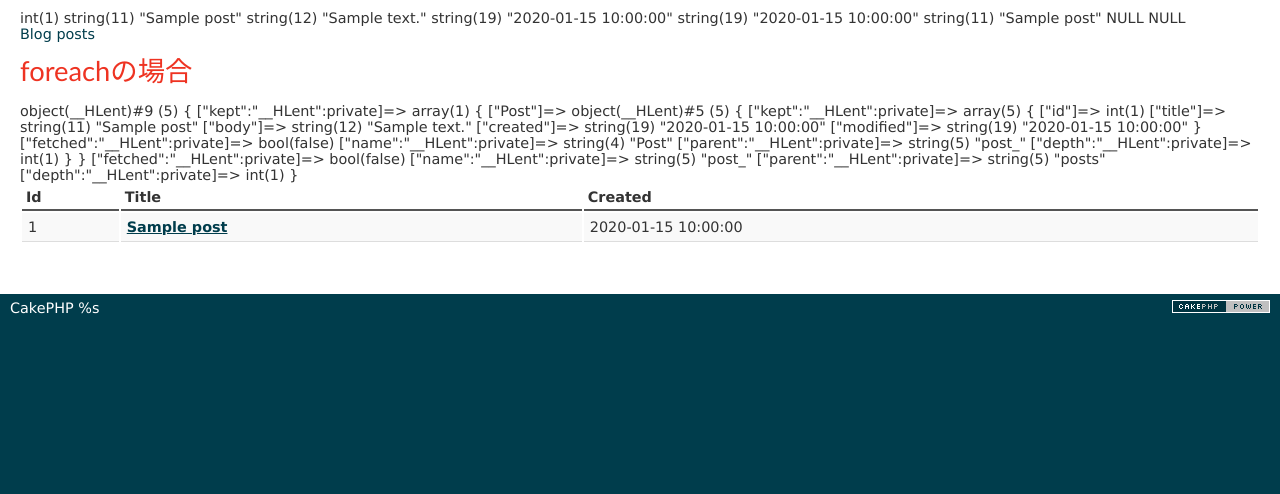
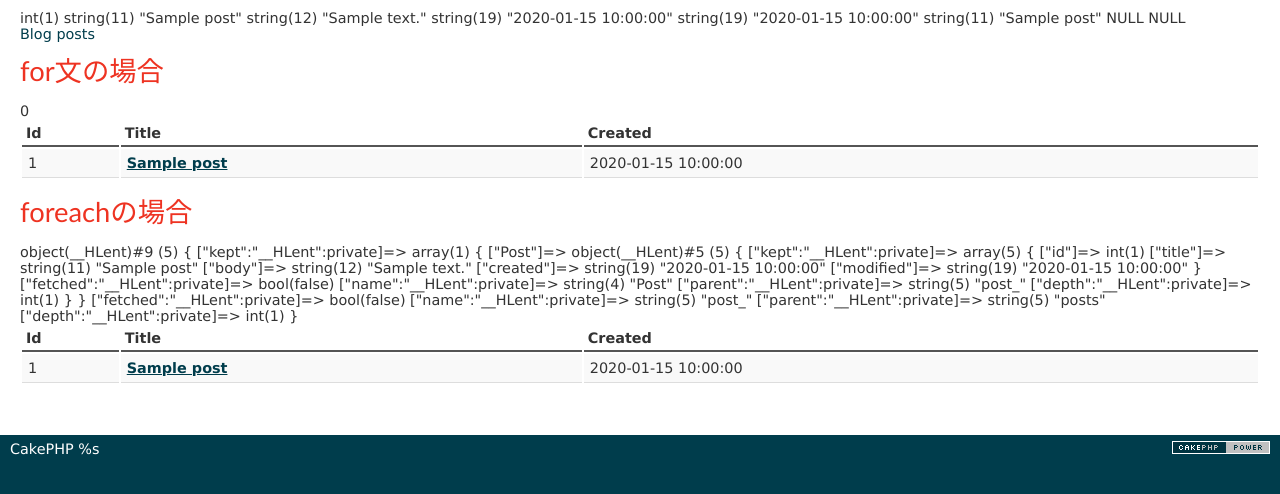
Before and after one commit to shinya-nexseed/cakephp, a CakePHP app: the page made by app/View/Posts/index.ctp in a window 1280 px wide. Shown: the part 47-541 px from the top of the page. Run offline with PHP 8.4 and a stand-in for CakePHP, Linux system fonts and the light colour scheme; the template is opened without the code that fills it: most values are stand-ins (such as "Sample title", 1, 10 or a date in 2020); data that the repository does not hold is empty; some libraries are stand-ins or nearby versions.

Commit message:
index.ctpのforeach文をfor文で実装する

```diff
--- a/app/View/Posts/index.ctp
+++ b/app/View/Posts/index.ctp
@@ -50,6 +50,30 @@
 
 
 <h1>Blog posts</h1>
+<h2>for文の場合</h2>
+<table>
+    <tr>
+        <th>Id</th>
+        <th>Title</th>
+        <th>Created</th>
+    </tr>
+
+    <!-- ここから、$posts配列をループして、投稿記事の情報を表示 -->
+    <?php for ($i = 0; $i < count($posts); $i++): ?>
+    <?php
+        echo $i;
+        // $iは、0から始まり、count($posts)の数に達するまで毎回1ずつ増えます。
+        // その$iを利用して、$postsの最初の配列のindexに当て込めば、
+        // 繰り返し処理があるごとに違うデータを取得できます。
+    ?>
+    <tr>
+      <td><?php echo $posts[$i]['Post']['id']; ?></td>
+      <td><a href="/posts/view/<?php echo $posts[$i]['Post']['id']; ?>"><?php echo $posts[$i]['Post']['title']; ?></a></td>
+      <td><?php echo $posts[$i]['Post']['created']; ?></td>
+    </tr>
+    <?php endfor; ?>
+</table>
+
 <h2>foreachの場合</h2>
 <table>
     <tr>
```
